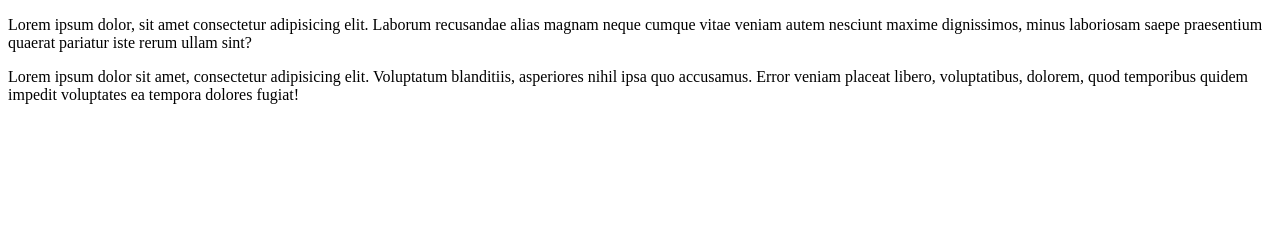
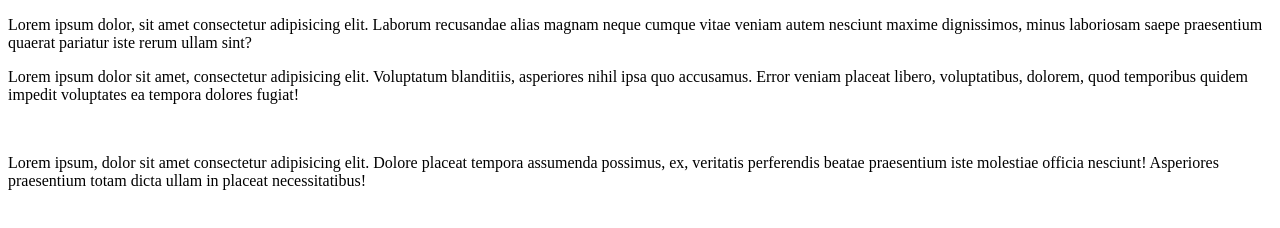
Before and after one commit to MKhurramPro/local-repo, a plain HTML site: page index.html in a window 1280 px wide. Drawn offline with Linux system fonts and the light colour scheme.

Commit message:
commit  changes

```diff
--- a/index.html
+++ b/index.html
@@ -7,6 +7,7 @@
 </head>
 <body>
   <p>Lorem ipsum dolor, sit amet consectetur adipisicing elit. Laborum recusandae alias magnam neque cumque vitae veniam autem nesciunt maxime dignissimos, minus laboriosam saepe praesentium quaerat pariatur iste rerum ullam sint?</p>
-  <p>Lorem ipsum dolor sit amet, consectetur adipisicing elit. Voluptatum blanditiis, asperiores nihil ipsa quo accusamus. Error veniam placeat libero, voluptatibus, dolorem, quod temporibus quidem impedit voluptates ea tempora dolores fugiat!</p>
+  <p>Lorem ipsum dolor sit amet, consectetur adipisicing elit. Voluptatum blanditiis, asperiores nihil ipsa quo accusamus. Error veniam placeat libero, voluptatibus, dolorem, quod temporibus quidem impedit voluptates ea tempora dolores fugiat!</p><br>
+  <p>Lorem ipsum, dolor sit amet consectetur adipisicing elit. Dolore placeat tempora assumenda possimus, ex, veritatis perferendis beatae praesentium iste molestiae officia nesciunt! Asperiores praesentium totam dicta ullam in placeat necessitatibus!</p>
 </body>
 </html>
```
Also changed, not shown: style.css (line endings or trailing spaces), 1 other file.
